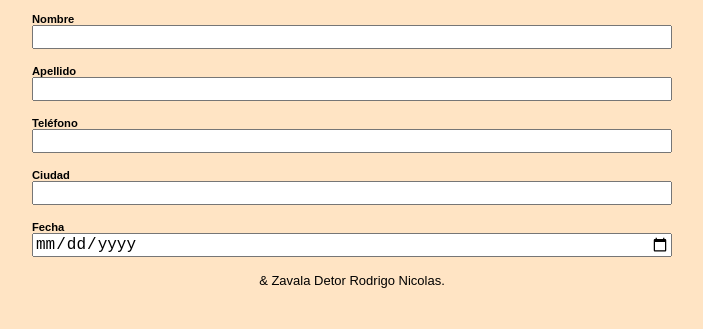
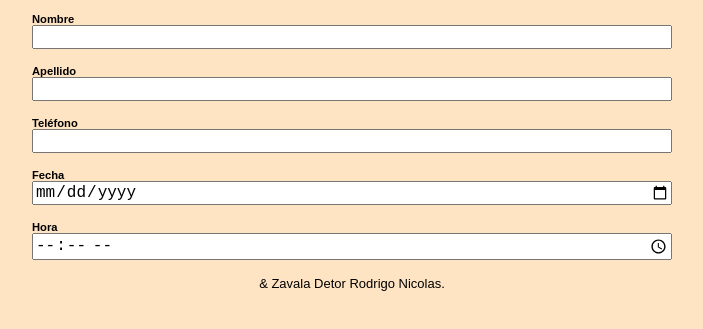
Before and after one commit to restrnzd/restrnzd.github.io, a plain HTML site: page alumnoNuevo.html in a window 1280 px wide. Shown: the part 127-456 px from the top of the page, without its empty margins (288-991 px from the left). Drawn offline with Linux system fonts and the light colour scheme; no server answers.

Commit message:
Update alumnoNuevo.html

```diff
--- a/alumnoNuevo.html
+++ b/alumnoNuevo.html
@@ -60,18 +60,19 @@
           type="text" required>
       </label>
     </p>
-    <p>
-      <label>
-       Ciudad
-        <input name="grupo"
-          type="text" required>
-      </label>
-    </p>
+
     <p>
       <label>
         Fecha
         <input name="fecha"
           type="date" required>
+      </label>
+    </p>
+      <p>
+      <label>
+       Hora
+        <input name="grupo"
+          type="time" required>
       </label>
     </p>
     <mi-footer></mi-footer>
```
